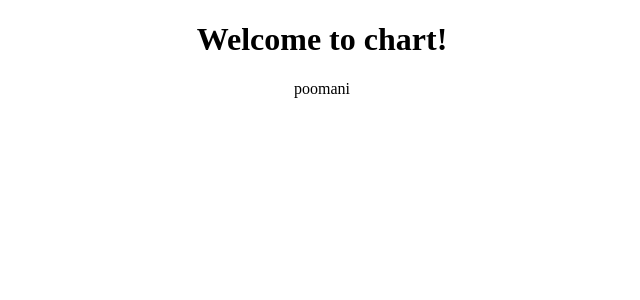
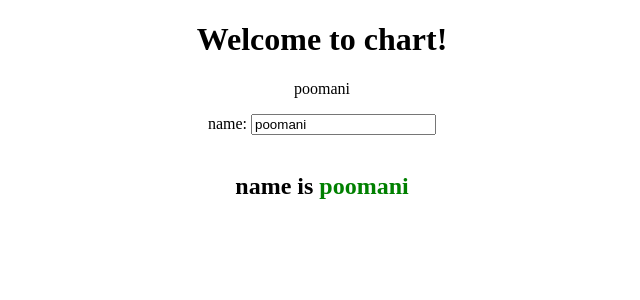
Before and after one commit to manipoospo/Angular, an Angular app in the folder chart/: page / in a window 1280 px wide. Shown: the top 300 px of the page, without its empty margins (318-958 px from the left). Built offline with nearby package versions, Linux system fonts and the light colour scheme.

Commit message:
add name

```diff
--- a/chart/src/app/app.component.html
+++ b/chart/src/app/app.component.html
@@ -6,3 +6,4 @@
   <p>
     poomani
   </p>
+  <app-message-box></app-message-box>
--- a/chart/src/app/app.module.ts
+++ b/chart/src/app/app.module.ts
@@ -1,6 +1,6 @@
 import { BrowserModule } from '@angular/platform-browser';
 import { NgModule } from '@angular/core';
-
+import{FormsModule} from '@angular/forms';
 import { AppRoutingModule } from './app-routing.module';
 import { AppComponent } from './app.component';
 import { MessageBoxComponent } from './message-box/message-box.component';
@@ -12,7 +12,9 @@ import { MessageBoxComponent } from './message-box/message-box.component';
   ],
   imports: [
     BrowserModule,
-    AppRoutingModule
+    AppRoutingModule,
+    FormsModule
+
   ],
   providers: [],
   bootstrap: [AppComponent]
--- a/chart/src/app/message-box/message-box.component.html
+++ b/chart/src/app/message-box/message-box.component.html
@@ -1 +1,8 @@
-<p>message-box works!</p>
+<div>
+    <label>name:
+      <input [(ngModel)]="value.name" placeholder="name"/>
+      <br>
+      <br>
+      <h2> name is <span class="name"> {{value.name}}</span></h2>
+    </label>
+  </div>
--- a/chart/src/app/message-box/message-box.component.scss
+++ b/chart/src/app/message-box/message-box.component.scss
@@ -0,0 +1,3 @@
+.name{
+    color: green;
+}
--- a/chart/src/app/message-box/message-box.component.ts
+++ b/chart/src/app/message-box/message-box.component.ts
@@ -6,6 +6,9 @@ import { Component, OnInit } from '@angular/core';
   styleUrls: ['./message-box.component.scss']
 })
 export class MessageBoxComponent implements OnInit {
+  value={
+    name:'poomani'
+  }
 
   constructor() { }
 
```
